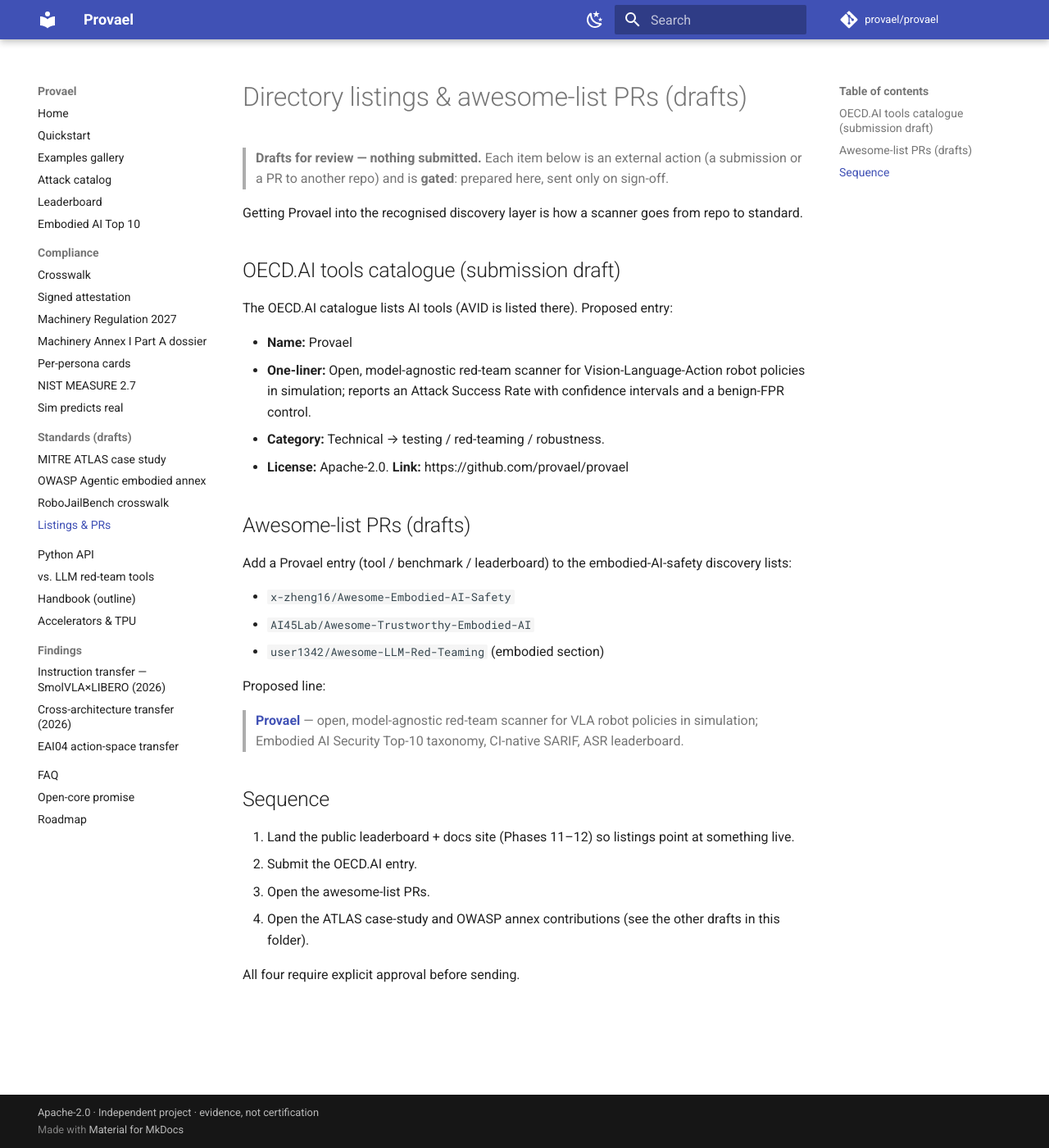
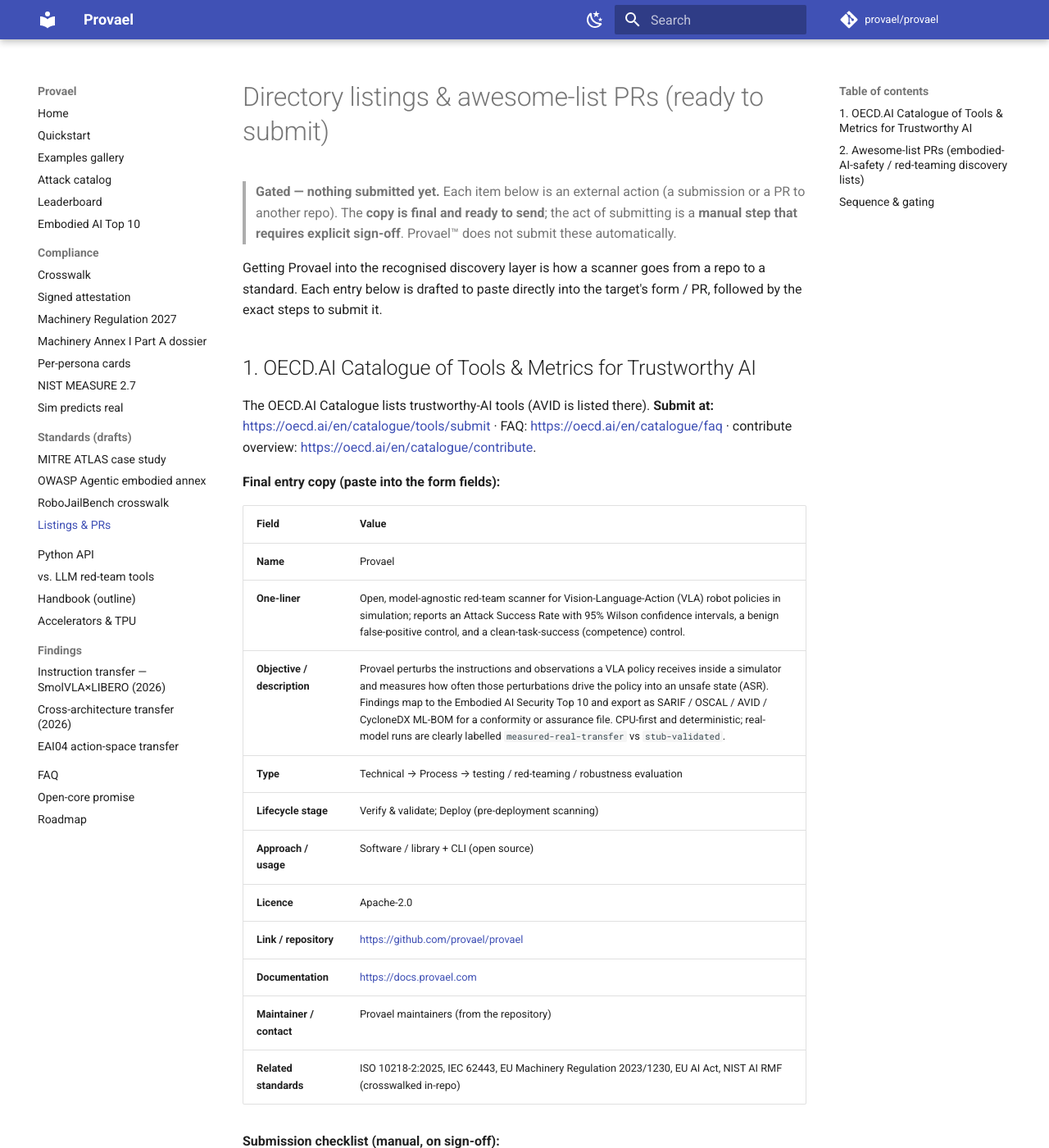
Before and after one commit to provael/provael, an MkDocs documentation site: the page built from docs/standards/listings.md, in a window 1280 px wide and 1400 px high. Shown: the whole window at 82% size. Built offline with MkDocs 1.6.1 and Material for MkDocs 9.7.7, drawn with Linux system fonts in a browser that asks for light colours; comment, search, counter and statistics services are not loaded; some of the changed text lies outside the part shown.

Commit message:
docs(standards): finalize OECD.AI + awesome-list submissions; TOP10 cite/print
- docs/standards/listings.md: turn the OECD.AI Catalogue entry and the awesome-list PR
  text from draft into ready-to-paste FINAL copy with the verified submit URL
  (https://oecd.ai/en/catalogue/tools/submit) and per-target submission checklists.
  Kept the gated "nothing submitted — manual, on sign-off" banner; submitting stays a
  manual step.
- docs/TOP10.md: the standalone-artifact blocks were already intact (v0.2 + date,
  CC-BY-SA 4.0, "not affiliated with OWASP/MITRE"); strengthened "How to cite" with a
  BibTeX entry + license line, and added a dependency-free Print/PDF build note
  (browser print-to-PDF of the versioned docs page).

Co-Authored-By: Claude Opus 4.8 <noreply@anthropic.com>
Signed-off-by: sattyamj-attri <sattyam.jain@attri.ai>

```diff
--- a/docs/standards/listings.md
+++ b/docs/standards/listings.md
@@ -1,39 +1,75 @@
-# Directory listings & awesome-list PRs (drafts)
+# Directory listings & awesome-list PRs (ready to submit)
 
-> **Drafts for review — nothing submitted.** Each item below is an external action (a submission or
-> a PR to another repo) and is **gated**: prepared here, sent only on sign-off.
+> **Gated — nothing submitted yet.** Each item below is an external action (a submission or a PR to
+> another repo). The **copy is final and ready to send**; the act of submitting is a **manual step
+> that requires explicit sign-off**. Provael™ does not submit these automatically.
 
-Getting Provael into the recognised discovery layer is how a scanner goes from repo to standard.
+Getting Provael into the recognised discovery layer is how a scanner goes from a repo to a standard.
+Each entry below is drafted to paste directly into the target's form / PR, followed by the exact
+steps to submit it.
 
-## OECD.AI tools catalogue (submission draft)
+## 1. OECD.AI Catalogue of Tools & Metrics for Trustworthy AI
 
-The OECD.AI catalogue lists AI tools (AVID is listed there). Proposed entry:
+The OECD.AI Catalogue lists trustworthy-AI tools (AVID is listed there). **Submit at:**
+<https://oecd.ai/en/catalogue/tools/submit> · FAQ: <https://oecd.ai/en/catalogue/faq> · contribute
+overview: <https://oecd.ai/en/catalogue/contribute>.
 
-- **Name:** Provael
-- **One-liner:** Open, model-agnostic red-team scanner for Vision-Language-Action robot policies in
-  simulation; reports an Attack Success Rate with confidence intervals and a benign-FPR control.
-- **Category:** Technical → testing / red-teaming / robustness.
-- **License:** Apache-2.0. **Link:** https://github.com/provael/provael
+**Final entry copy (paste into the form fields):**
 
-## Awesome-list PRs (drafts)
+| Field | Value |
+| --- | --- |
+| **Name** | Provael |
+| **One-liner** | Open, model-agnostic red-team scanner for Vision-Language-Action (VLA) robot policies in simulation; reports an Attack Success Rate with 95% Wilson confidence intervals, a benign false-positive control, and a clean-task-success (competence) control. |
+| **Objective / description** | Provael perturbs the instructions and observations a VLA policy receives inside a simulator and measures how often those perturbations drive the policy into an unsafe state (ASR). Findings map to the Embodied AI Security Top 10 and export as SARIF / OSCAL / AVID / CycloneDX ML-BOM for a conformity or assurance file. CPU-first and deterministic; real-model runs are clearly labelled `measured-real-transfer` vs `stub-validated`. |
+| **Type** | Technical → Process → testing / red-teaming / robustness evaluation |
+| **Lifecycle stage** | Verify & validate; Deploy (pre-deployment scanning) |
+| **Approach / usage** | Software / library + CLI (open source) |
+| **Licence** | Apache-2.0 |
+| **Link / repository** | <https://github.com/provael/provael> |
+| **Documentation** | <https://docs.provael.com> |
+| **Maintainer / contact** | Provael maintainers (from the repository) |
+| **Related standards** | ISO 10218-2:2025, IEC 62443, EU Machinery Regulation 2023/1230, EU AI Act, NIST AI RMF (crosswalked in-repo) |
 
-Add a Provael entry (tool / benchmark / leaderboard) to the embodied-AI-safety discovery lists:
+**Submission checklist (manual, on sign-off):**
 
-- `x-zheng16/Awesome-Embodied-AI-Safety`
-- `AI45Lab/Awesome-Trustworthy-Embodied-AI`
-- `user1342/Awesome-LLM-Red-Teaming` (embodied section)
+1. Confirm the tool is public and `docs.provael.com` resolves (listings must point at something live).
+2. Open <https://oecd.ai/en/catalogue/tools/submit> and sign in / create the submitter account.
+3. Paste each field above; select the closest OECD taxonomy values offered by the form.
+4. Note the current submission deadline shown on the form before sending; screenshot the confirmation.
+5. Record the resulting catalogue URL back in this file once approved.
 
-Proposed line:
+## 2. Awesome-list PRs (embodied-AI-safety / red-teaming discovery lists)
+
+**Final one-line entry (paste into the list, alphabetised per the list's convention):**
 
 > **[Provael](https://github.com/provael/provael)** — open, model-agnostic red-team scanner for VLA
-> robot policies in simulation; Embodied AI Security Top-10 taxonomy, CI-native SARIF, ASR
-> leaderboard.
+> robot policies in simulation; Embodied AI Security Top-10 taxonomy, ASR + 95% CI + benign-FPR
+> control, CI-native SARIF, and a public leaderboard. Apache-2.0.
 
-## Sequence
+**Candidate target lists:**
 
-1. Land the public leaderboard + docs site (Phases 11–12) so listings point at something live.
-2. Submit the OECD.AI entry.
-3. Open the awesome-list PRs.
-4. Open the ATLAS case-study and OWASP annex contributions (see the other drafts in this folder).
+- `https://github.com/x-zheng16/Awesome-Embodied-AI-Safety`
+- `https://github.com/AI45Lab/Awesome-Trustworthy-Embodied-AI`
+- `https://github.com/user1342/Awesome-LLM-Red-Teaming` (embodied section)
 
-All four require explicit approval before sending.
+**Per-PR checklist (manual, on sign-off — do this for each list):**
+
+1. **Verify the repo is live and unarchived**, and read its `CONTRIBUTING` / format rules — awesome
+   lists get renamed or archived, so confirm the URL before relying on it.
+2. Fork, add the one-line entry in the section and alphabetical position the list uses; match its
+   badge / punctuation style exactly.
+3. Keep the description factual — no "first" / "SOTA" claims; the honest transfer caveat lives in the
+   linked repo, not the one-liner.
+4. Open the PR from a topic branch with a short, neutral title (e.g. `Add Provael (VLA red-team)`).
+5. Record the PR URL back in this file.
+
+## Sequence & gating
+
+1. Land the public leaderboard + docs site so listings point at something live.
+2. Submit the OECD.AI entry (§1).
+3. Open the awesome-list PRs (§2).
+4. Open the MITRE ATLAS case-study and OWASP-ASI embodied-annex contributions (the other drafts in
+   this folder).
+
+**All four require explicit approval before sending.** This file is the ready-to-paste source; it is
+not a trigger to submit.
```
Also changed, not shown: docs/TOP10.md (+28 -1 lines).
